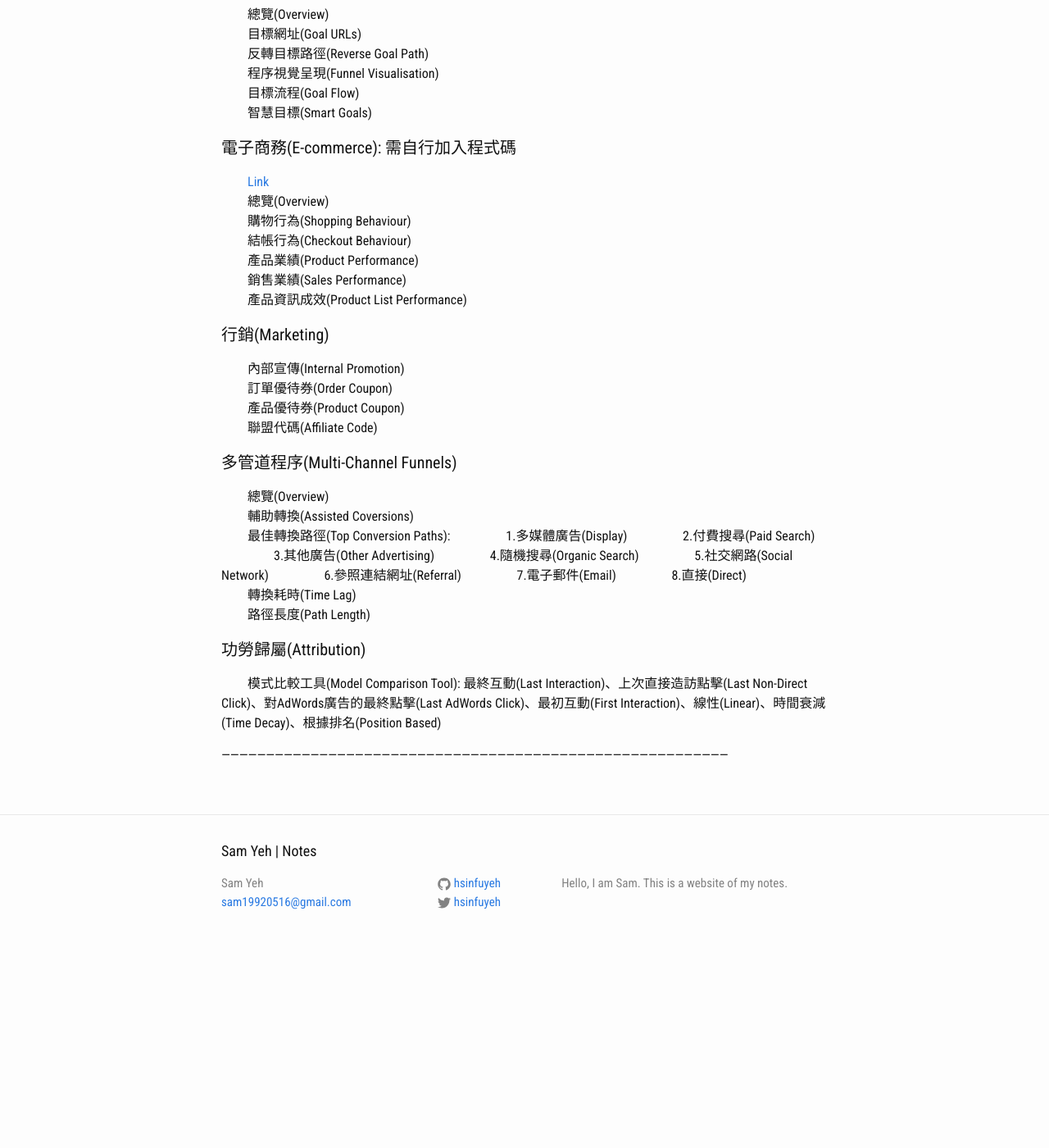
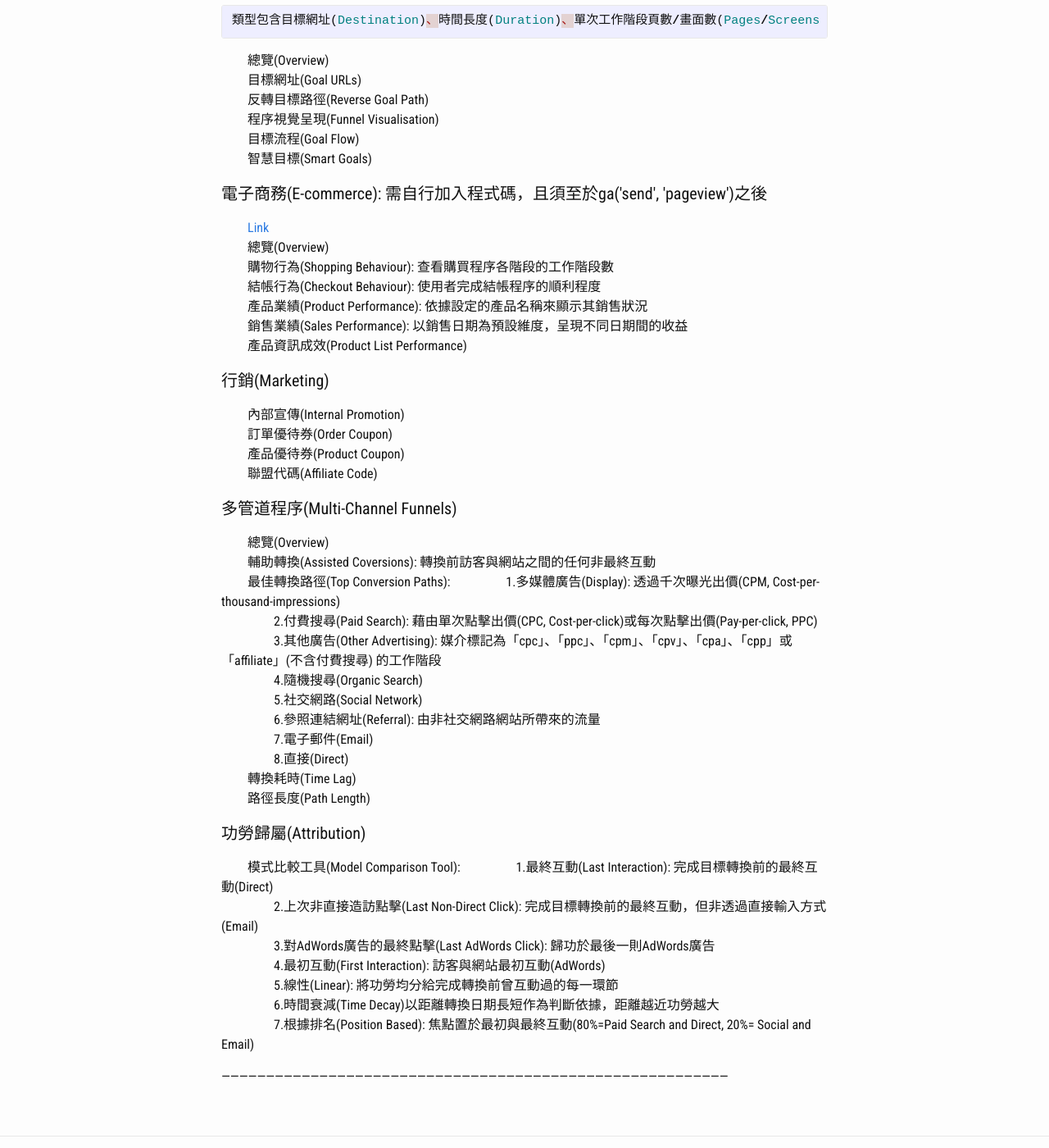
Before and after one commit to hsinfuyeh/hsinfuyeh.github.io, a Jekyll site: the page built from _posts/2017-09-14-google-analytics-05.markdown, in a window 1280 px wide and 1400 px high, scrolled down 293 px. Shown: the whole window at 82% size. Built offline with Jekyll 4.4.1, drawn with Linux system fonts in a browser that asks for light colours; before the commit the page ends 1464 px from its top, so only the background shows below that; some of the changed text lies outside the part shown.

Commit message:
update notes

```diff
--- a/_posts/2017-09-10-google-analytics-01.markdown
+++ b/_posts/2017-09-10-google-analytics-01.markdown
@@ -18,3 +18,4 @@ categories: Google Analytics
    _utmz: 儲存流量來源與活動相關資訊，屬於持續性Cookies，存續時間為6個月。<br>
    _ga: 屬於持續型Cookies，存續時間為2年。<br>
 6. 1 Gmail Account > 100 GA Accounts > 50 Properties > 25 views
+7. 維度(Dimensions): 資料以類別化呈現；指標(Metrics): 資料以數量化呈現
--- a/_posts/2017-09-14-google-analytics-05.markdown
+++ b/_posts/2017-09-14-google-analytics-05.markdown
@@ -6,20 +6,21 @@ categories: Google Analytics
 ---
 <h3>轉換(Conversions)</h3>
 {% highlight ruby %}{% endhighlight %}
-<h4>目標(Goals)</h4>
+<h4>目標(Goals): Admin→View→Goals→+New Goal</h4>
+{% highlight ruby %}類型包含目標網址(Destination)、時間長度(Duration)、單次工作階段頁數/畫面數(Pages/Screens per session)及事件(Event){% endhighlight %}
 　　總覽(Overview)<br>
 　　目標網址(Goal URLs)<br>
 　　反轉目標路徑(Reverse Goal Path)<br>
 　　程序視覺呈現(Funnel Visualisation)<br>
 　　目標流程(Goal Flow)<br>
 　　智慧目標(Smart Goals)<br>
-<h4>電子商務(E-commerce): 需自行加入程式碼</h4>
+<h4>電子商務(E-commerce): 需自行加入程式碼，且須至於ga('send', 'pageview')之後</h4>
 　　[Link][E-commerce]<br>
 　　總覽(Overview)<br>
-　　購物行為(Shopping Behaviour)<br>
-　　結帳行為(Checkout Behaviour)<br>
-　　產品業績(Product Performance)<br>
-　　銷售業績(Sales Performance)<br>
+　　購物行為(Shopping Behaviour): 查看購買程序各階段的工作階段數<br>
+　　結帳行為(Checkout Behaviour): 使用者完成結帳程序的順利程度<br>
+　　產品業績(Product Performance): 依據設定的產品名稱來顯示其銷售狀況<br>
+　　銷售業績(Sales Performance): 以銷售日期為預設維度，呈現不同日期間的收益<br>
 　　產品資訊成效(Product List Performance)<br>
 <h4>行銷(Marketing)</h4>
 　　內部宣傳(Internal Promotion)<br>
@@ -28,20 +29,27 @@ categories: Google Analytics
 　　聯盟代碼(Affiliate Code)<br>
 <h4>多管道程序(Multi-Channel Funnels)</h4>
 　　總覽(Overview)<br>
-　　輔助轉換(Assisted Coversions)<br>
+　　輔助轉換(Assisted Coversions): 轉換前訪客與網站之間的任何非最終互動<br>
 　　最佳轉換路徑(Top Conversion Paths):
-　　　　1.多媒體廣告(Display)
-　　　　2.付費搜尋(Paid Search)
-　　　　3.其他廣告(Other Advertising)
-　　　　4.隨機搜尋(Organic Search)
-　　　　5.社交網路(Social Network)
-　　　　6.參照連結網址(Referral)
-　　　　7.電子郵件(Email)
+　　　　1.多媒體廣告(Display): 透過千次曝光出價(CPM, Cost-per-thousand-impressions)<br>
+　　　　2.付費搜尋(Paid Search): 藉由單次點擊出價(CPC, Cost-per-click)或每次點擊出價(Pay-per-click, PPC)<br>
+　　　　3.其他廣告(Other Advertising): 媒介標記為「cpc」、「ppc」、「cpm」、「cpv」、「cpa」、「cpp」或「affiliate」(不含付費搜尋) 的工作階段<br>
+　　　　4.隨機搜尋(Organic Search)<br>
+　　　　5.社交網路(Social Network)<br>
+　　　　6.參照連結網址(Referral): 由非社交網路網站所帶來的流量<br>
+　　　　7.電子郵件(Email)<br>
 　　　　8.直接(Direct)<br>
 　　轉換耗時(Time Lag)<br>
 　　路徑長度(Path Length)<br>
 <h4>功勞歸屬(Attribution)</h4>
-　　模式比較工具(Model Comparison Tool): 最終互動(Last Interaction)、上次直接造訪點擊(Last Non-Direct Click)、對AdWords廣告的最終點擊(Last AdWords Click)、最初互動(First Interaction)、線性(Linear)、時間衰減(Time Decay)、根據排名(Position Based)<br>
+　　模式比較工具(Model Comparison Tool):
+　　　　1.最終互動(Last Interaction): 完成目標轉換前的最終互動(Direct)<br>
+　　　　2.上次非直接造訪點擊(Last Non-Direct Click): 完成目標轉換前的最終互動，但非透過直接輸入方式(Email)<br>
+　　　　3.對AdWords廣告的最終點擊(Last AdWords Click): 歸功於最後一則AdWords廣告<br>
+　　　　4.最初互動(First Interaction): 訪客與網站最初互動(AdWords)<br>
+　　　　5.線性(Linear): 將功勞均分給完成轉換前曾互動過的每一環節<br>
+　　　　6.時間衰減(Time Decay)以距離轉換日期長短作為判斷依據，距離越近功勞越大<br>
+　　　　7.根據排名(Position Based): 焦點置於最初與最終互動(80%=Paid Search and Direct, 20%= Social and Email)<br>
 
 ---------------------------------------------------------------------------------------------------------------------------------------------------------------------------<br>
 
```
Also changed, not shown: _posts/2017-09-11-google-analytics-02.markdown (+10 -10 lines), _posts/2017-09-12-google-analytics-03.markdown (+5 -4 lines), _posts/2017-09-13-google-analytics-04.markdown (+9 -6 lines).
